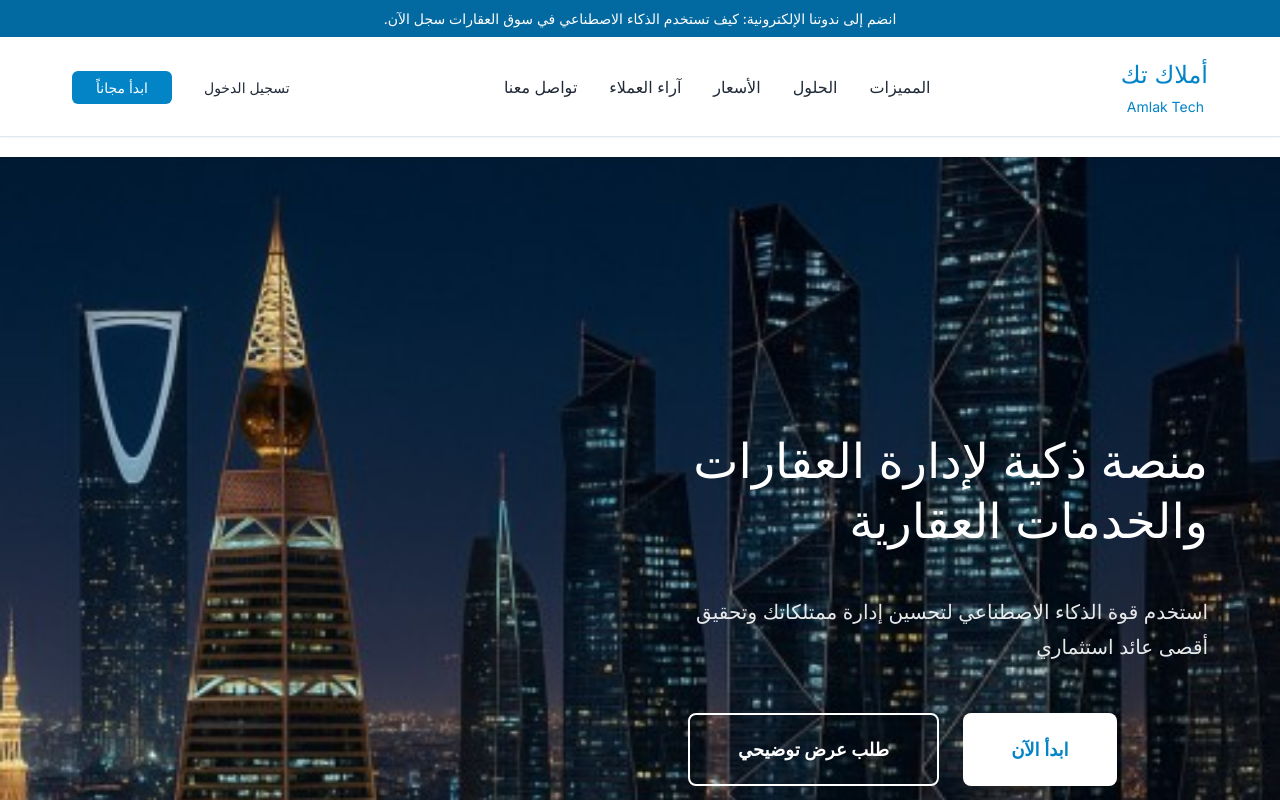
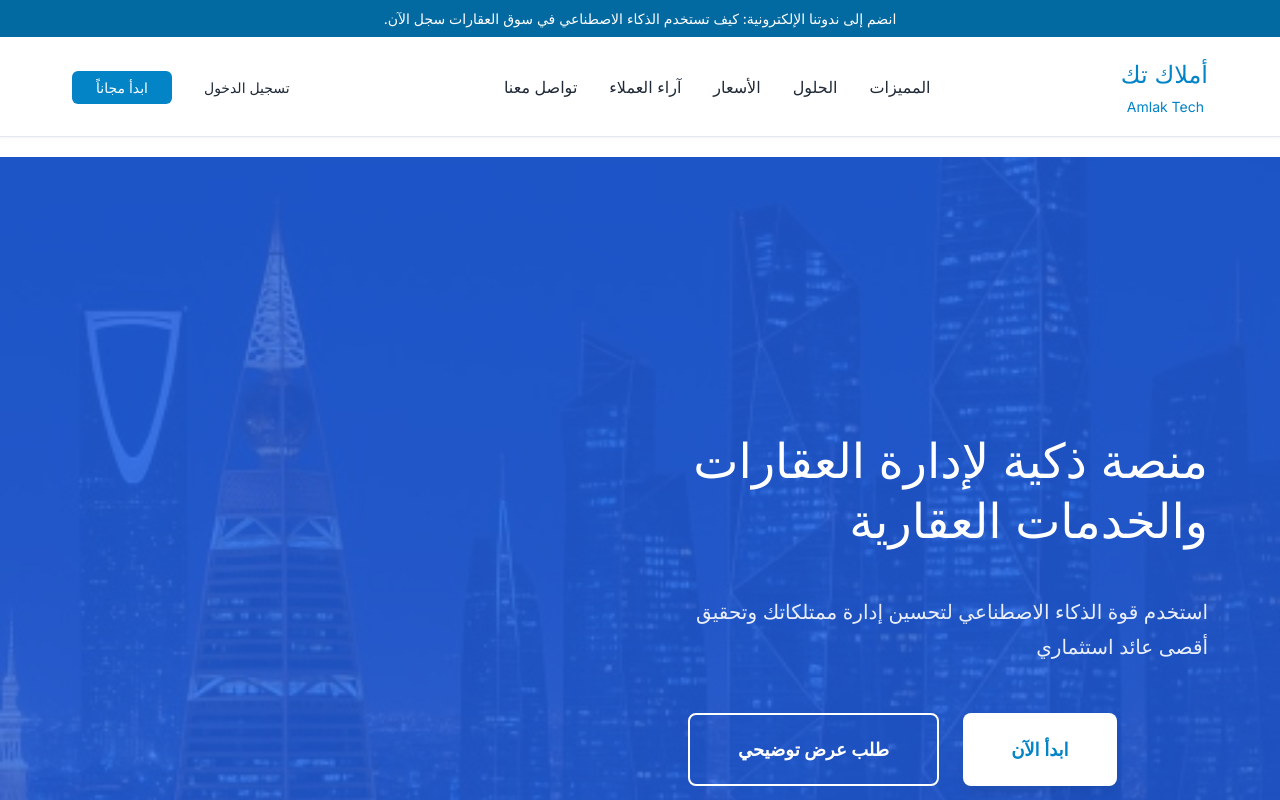
Before and after one commit to yaraabdullah/AmlakTech-Website, a Next.js app: page / in a window 1280 px wide. Shown: the top 800 px of the page. Built offline with nearby package versions, Linux system fonts and the light colour scheme.

Commit message:
add overlay color to the hero

```diff
--- a/styles/Hero.module.css
+++ b/styles/Hero.module.css
@@ -171,7 +171,8 @@
   left: 0;
   width: 100%;
   height: 100%;
-  background: transparent;
+  background: var(--color-background-hero-overlay);
+  /* background: transparent; */
   z-index: 1;
 }
 
```
